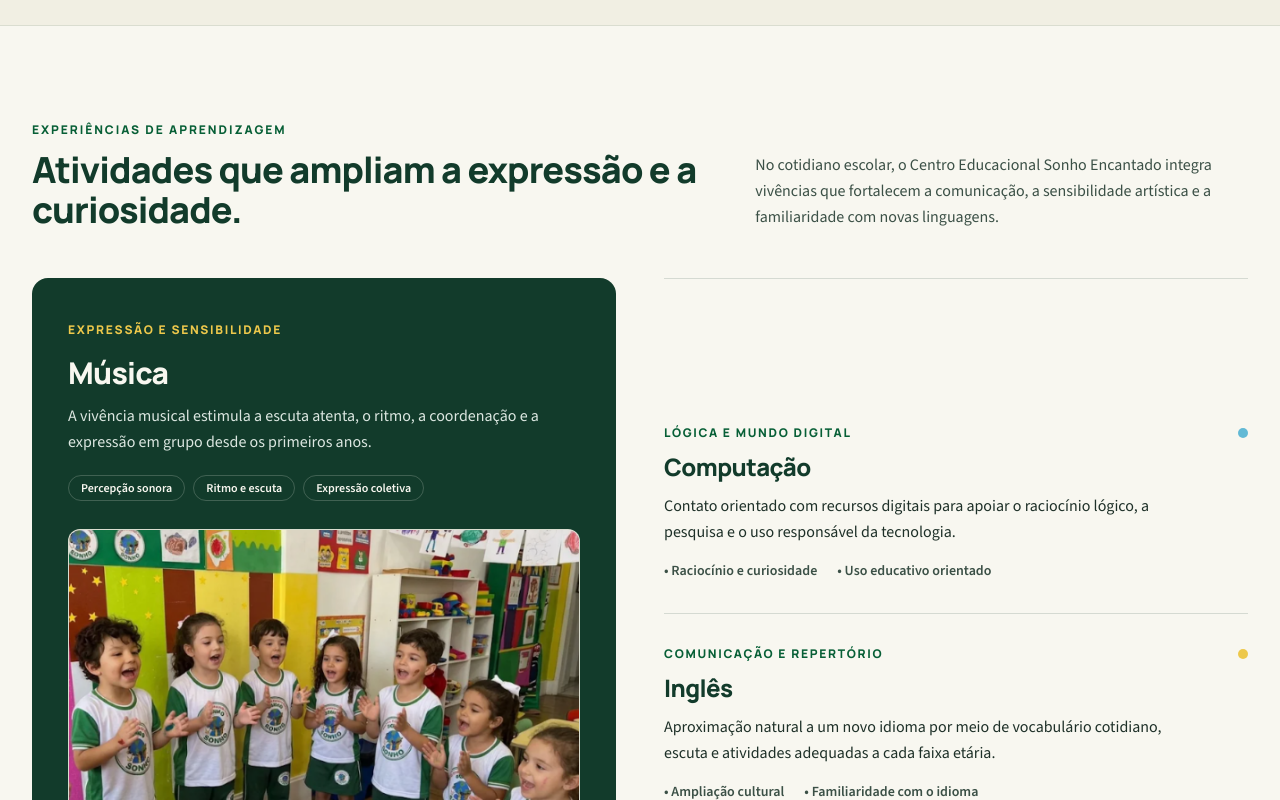
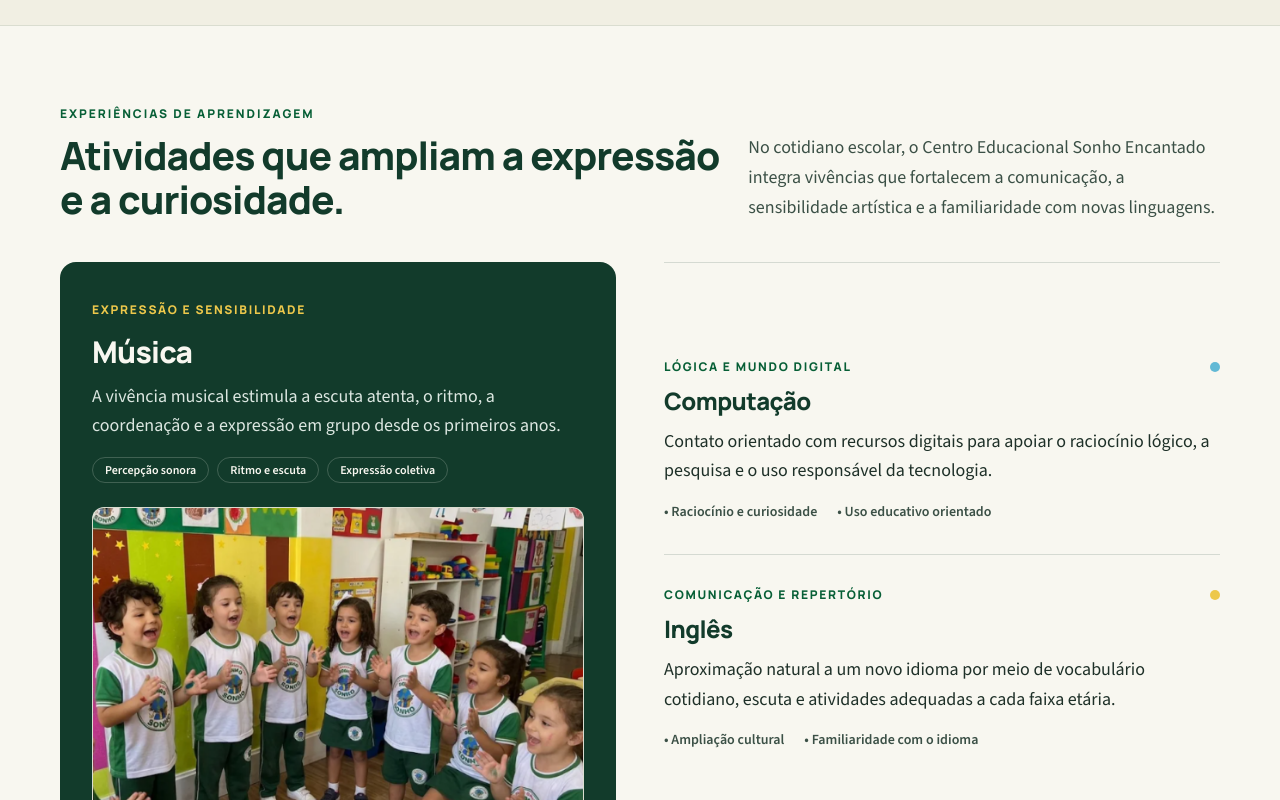
Before and after one commit to desenvolvedorfast-hub/site-sonho-encantado, a React (Vite) app in the folder sonho-encantado-site/: page / in a window 1280 px wide. Shown: the part 2940-3740 px from the top of the page. Built offline with nearby package versions, Linux system fonts and the light colour scheme.

Commit message:
Refactor ActivitiesSection layout and remove unused state
Removed unused state for music photo and adjusted layout classes for better spacing and alignment.

```diff
--- a/sonho-encantado-site/src/components/ActivitiesSection.tsx
+++ b/sonho-encantado-site/src/components/ActivitiesSection.tsx
@@ -1,50 +1,47 @@
-import { useState } from 'react';
 import { ACTIVITIES_CONTENT } from '../data/schoolContent';
 import { PhotoSlot } from './PhotoSlot';
 
 export function ActivitiesSection() {
   const { featuredMusic, secondaryActivities } = ACTIVITIES_CONTENT;
-  const [musicPhotoMissing, setMusicPhotoMissing] = useState(false);
 
   return (
     <section
       id="experiencias"
       aria-labelledby="experiencias-heading"
-      className="py-16 sm:py-20 lg:py-24"
+      className="py-12 sm:py-16 lg:py-20"
     >
-      <div className="mx-auto max-w-7xl px-4 sm:px-6 lg:px-8">
-        <div className="grid grid-cols-1 gap-6 lg:grid-cols-12 lg:items-end">
+      <div className="container-editorial">
+        <div className="grid grid-cols-1 gap-5 lg:grid-cols-12 lg:items-end">
           <div className="lg:col-span-7">
             <p className="font-display text-xs font-extrabold uppercase tracking-[0.16em] text-brand-green">
               {ACTIVITIES_CONTENT.eyebrow}
             </p>
             <h2
               id="experiencias-heading"
-              className="mt-3 font-display text-3xl font-extrabold leading-tight text-brand-dark sm:text-4xl"
+              className="text-section-title mt-3 font-display font-extrabold text-brand-dark"
             >
               {ACTIVITIES_CONTENT.title}
             </h2>
           </div>
-          <p className="text-base leading-relaxed text-brand-muted lg:col-span-5">
+          <p className="text-body-fluid text-brand-muted lg:col-span-5">
             {ACTIVITIES_CONTENT.intro}
           </p>
         </div>
 
-        <div className="mt-12 grid grid-cols-1 gap-10 lg:grid-cols-12 lg:gap-12">
-          {/* Bloco editorial em destaque escuro para Música */}
-          <article className="flex flex-col justify-between rounded-2xl bg-brand-dark p-7 text-brand-paper sm:p-9 lg:col-span-6">
+        <div className="mt-10 grid grid-cols-1 gap-8 lg:grid-cols-12 lg:gap-12">
+          <article className="flex flex-col justify-between rounded-2xl bg-brand-dark p-6 text-brand-paper sm:p-8 lg:col-span-6">
             <div>
               <span className="font-display text-xs font-extrabold uppercase tracking-[0.14em] text-brand-yellow">
                 {featuredMusic.category}
               </span>
-              <h3 className="mt-3 font-display text-2xl font-extrabold text-brand-paper sm:text-3xl">
+              <h3 className="mt-2.5 font-display text-2xl font-extrabold text-brand-paper sm:text-3xl">
                 {featuredMusic.title}
               </h3>
-              <p className="mt-3 max-w-prose text-base leading-relaxed text-[#DCE7E1]">
+              <p className="text-body-fluid mt-3 text-[#DCE7E1]">
                 {featuredMusic.description}
               </p>
 
-              <ul className="mt-5 flex flex-wrap gap-2">
+              <ul className="mt-4 flex flex-wrap gap-2">
                 {featuredMusic.focusPoints.map((point) => (
                   <li
                     key={point}
@@ -56,22 +53,20 @@ export function ActivitiesSection() {
               </ul>
             </div>
 
-            {!musicPhotoMissing && (
-              <div className="mt-7">
+            <div className="mt-6">
               <PhotoSlot
                 src={featuredMusic.imageSrc}
                 alt={featuredMusic.imageAlt}
+                photoGuide={featuredMusic.photoGuide}
+                aspectClass="aspect-[16/10]"
                 objectPosition="object-[50%_20%]"
-                  onMissing={() => setMusicPhotoMissing(true)}
               />
             </div>
-            )}
           </article>
 
-          {/* Coluna aberta com linhas editoriais para Computação e Inglês */}
           <div className="flex flex-col justify-center divide-y divide-brand-dark/15 border-y border-brand-dark/15 lg:col-span-6">
             {secondaryActivities.map((activity, idx) => (
-              <article key={activity.id} className="py-8">
+              <article key={activity.id} className="py-7 sm:py-8">
                 <div className="flex items-center justify-between gap-4">
                   <span className="font-display text-xs font-extrabold uppercase tracking-[0.14em] text-brand-green">
                     {activity.category}
@@ -87,7 +82,7 @@ export function ActivitiesSection() {
                 <h3 className="mt-2.5 font-display text-2xl font-extrabold text-brand-dark">
                   {activity.title}
                 </h3>
-                <p className="mt-2.5 max-w-prose text-base leading-relaxed text-brand-ink">
+                <p className="text-body-fluid mt-2.5 text-brand-ink">
                   {activity.description}
                 </p>
 
```
Lines whose indentation alone changed are shown as unchanged.
